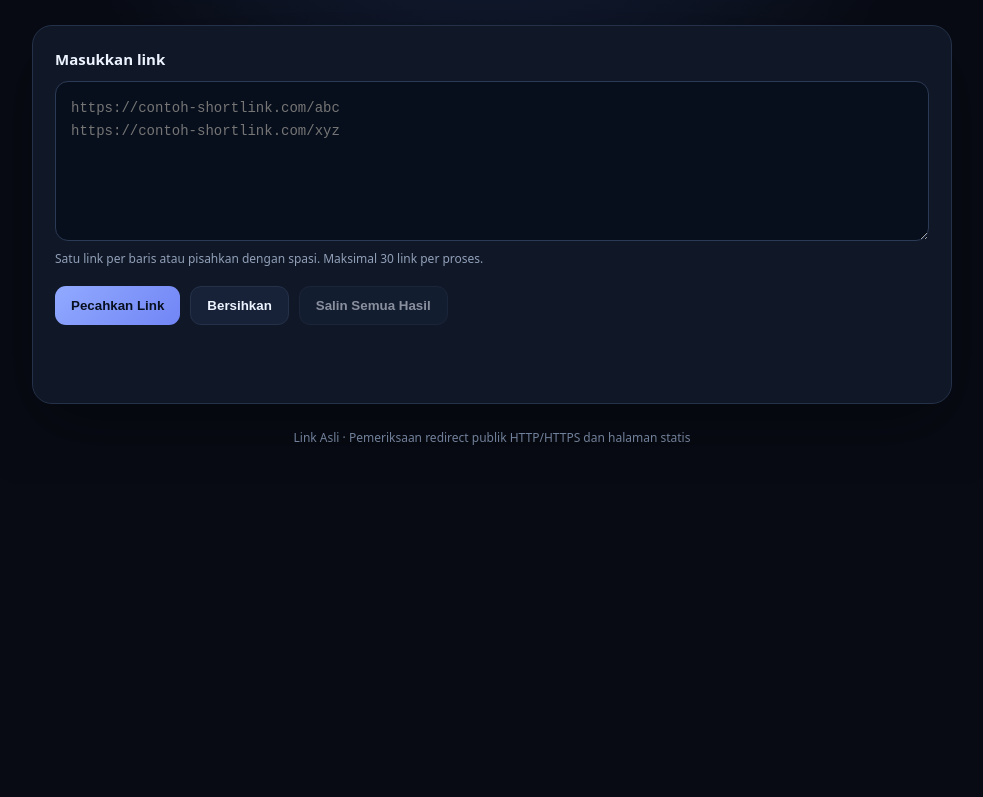
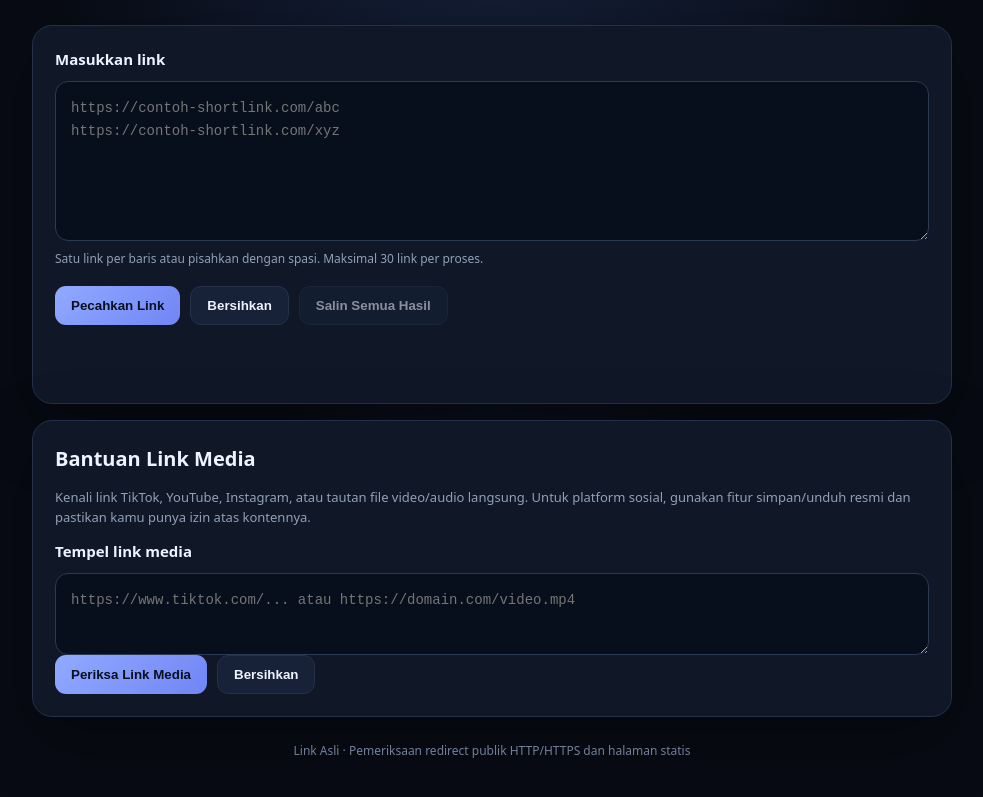
Before and after one commit to makmanmemek/Pemecah-semua-link, a website: page public/index.html in a window 1280 px wide. Shown: the part 323-1120 px from the top of the page, without its empty margins (148-1131 px from the left). Before the commit the page ends 807 px from the top, so only its background shows below. Drawn offline with Linux system fonts and the light colour scheme.

Commit message:
Add safe media link helper

```diff
--- a/public/index.html
+++ b/public/index.html
@@ -11,7 +11,7 @@ h1{font-size:clamp(32px,6vw,52px);line-height:1.08;letter-spacing:-1.8px;margin:
 .panel{background:var(--panel);border:1px solid var(--line);border-radius:20px;padding:22px;box-shadow:0 22px 70px #0005}label{display:block;font-weight:650;margin-bottom:10px}
 textarea{display:block;width:100%;min-height:160px;resize:vertical;background:#080f1c;color:var(--text);border:1px solid #2b3a55;border-radius:13px;padding:15px;font:14px/1.6 ui-monospace,monospace;outline:none}textarea:focus{border-color:var(--accent);box-shadow:0 0 0 3px #7c9cff22}
 .hint{color:var(--muted);font-size:12px;margin:9px 0 17px}.actions{display:flex;gap:10px;flex-wrap:wrap}.btn{border:1px solid var(--line);border-radius:11px;padding:11px 16px;background:#172238;color:var(--text);font-weight:700;cursor:pointer}.btn.primary{background:linear-gradient(135deg,#91aaff,#7185f5);border:0;color:#081020}.btn:disabled{opacity:.55;cursor:wait}.btn:hover:not(:disabled){filter:brightness(1.12)}
-.status{min-height:24px;margin:14px 0 0;color:var(--muted);font-size:13px}.results{display:grid;gap:12px;margin-top:18px}.result{border:1px solid var(--line);background:#0c1422;border-radius:14px;padding:15px;min-width:0}.result-head{display:flex;justify-content:space-between;gap:12px;align-items:center;margin-bottom:9px}.pill{font-size:11px;font-weight:750;padding:4px 8px;border-radius:99px;background:#12382f;color:var(--green)}.pill.bad{background:#3b202a;color:var(--red)}.url{overflow-wrap:anywhere;font:13px/1.6 ui-monospace,monospace;color:#cbd8f2}.small{font-size:12px;color:var(--muted);margin-top:7px}.result-actions{display:flex;gap:8px;flex-wrap:wrap;margin-top:11px}.result-actions .btn{font-size:12px;padding:7px 10px}footer{color:#71809a;text-align:center;font-size:12px;margin-top:25px}
+.status{min-height:24px;margin:14px 0 0;color:var(--muted);font-size:13px}.results{display:grid;gap:12px;margin-top:18px}.result{border:1px solid var(--line);background:#0c1422;border-radius:14px;padding:15px;min-width:0}.result-head{display:flex;justify-content:space-between;gap:12px;align-items:center;margin-bottom:9px}.pill{font-size:11px;font-weight:750;padding:4px 8px;border-radius:99px;background:#12382f;color:var(--green)}.pill.bad{background:#3b202a;color:var(--red)}.url{overflow-wrap:anywhere;font:13px/1.6 ui-monospace,monospace;color:#cbd8f2}.small{font-size:12px;color:var(--muted);margin-top:7px}.result-actions{display:flex;gap:8px;flex-wrap:wrap;margin-top:11px}.result-actions .btn{font-size:12px;padding:7px 10px}.media-panel{margin-top:16px}.media-note{color:var(--muted);font-size:13px}.media-result{margin-top:12px;padding:13px;border:1px solid var(--line);border-radius:12px;background:#0c1422}.media-result a{color:#a9bcff;overflow-wrap:anywhere}.media-result .btn{margin-top:10px}footer{color:#71809a;text-align:center;font-size:12px;margin-top:25px}
 @media(max-width:560px){.wrap{padding-top:28px}.panel{padding:15px}h1{margin-top:27px}.result-head{align-items:flex-start}}
 </style></head>
 <body><main class="wrap">
@@ -24,6 +24,14 @@ textarea{display:block;width:100%;min-height:160px;resize:vertical;background:#0
 <p class="hint">Satu link per baris atau pisahkan dengan spasi. Maksimal 30 link per proses.</p>
 <div class="actions"><button class="btn primary" id="resolve">Pecahkan Link</button><button class="btn" id="clear" type="button">Bersihkan</button><button class="btn" id="copyAll" type="button" disabled>Salin Semua Hasil</button></div>
 <p class="status" id="status" role="status" aria-live="polite"></p><div class="results" id="results"></div>
+</section>
+<section class="panel media-panel" aria-label="Bantuan tautan media">
+<h2 style="margin:0 0 8px;font-size:20px">Bantuan Link Media</h2>
+<p class="media-note">Kenali link TikTok, YouTube, Instagram, atau tautan file video/audio langsung. Untuk platform sosial, gunakan fitur simpan/unduh resmi dan pastikan kamu punya izin atas kontennya.</p>
+<label for="mediaLink">Tempel link media</label>
+<textarea id="mediaLink" style="min-height:82px" placeholder="https://www.tiktok.com/... atau https://domain.com/video.mp4" spellcheck="false"></textarea>
+<div class="actions"><button class="btn primary" id="checkMedia" type="button">Periksa Link Media</button><button class="btn" id="clearMedia" type="button">Bersihkan</button></div>
+<div class="media-result" id="mediaResult" hidden aria-live="polite"></div>
 </section><footer>Link Asli · Pemeriksaan redirect publik HTTP/HTTPS dan halaman statis</footer>
 </main>
 <script>
```
